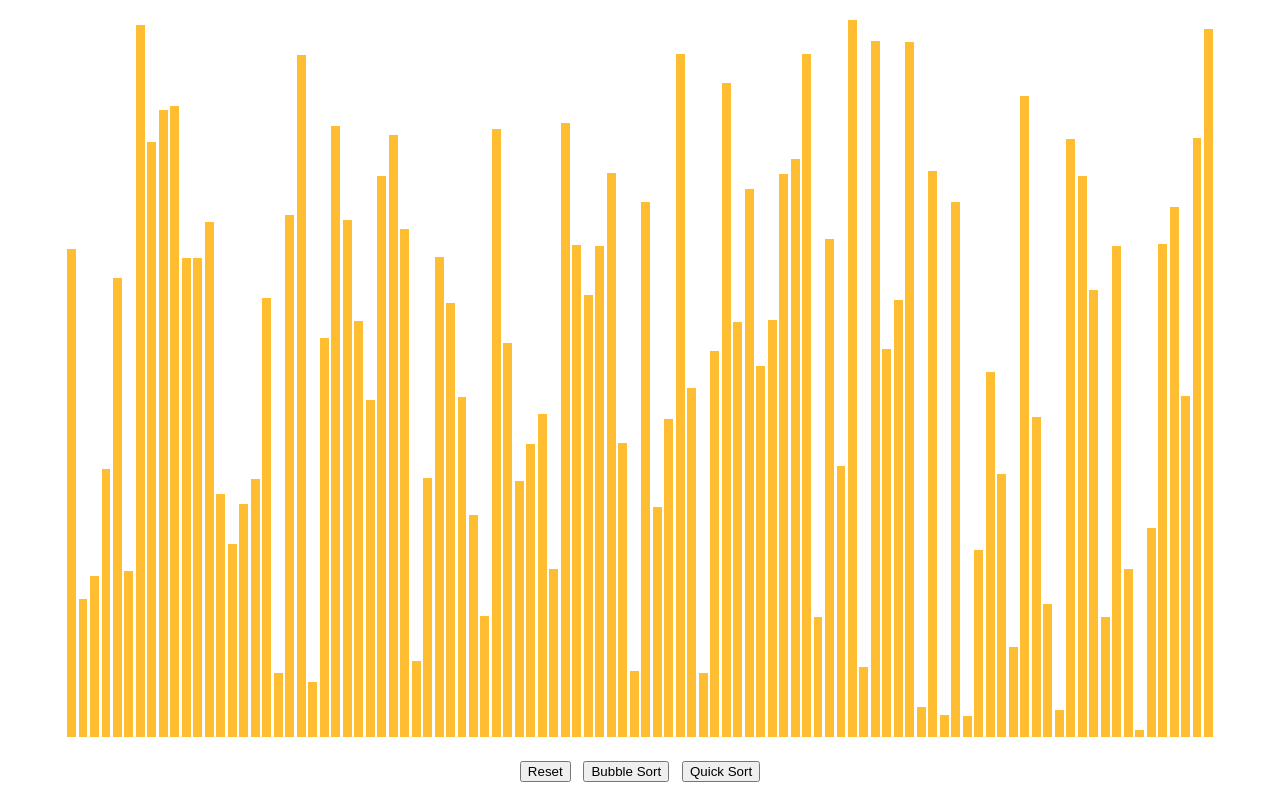
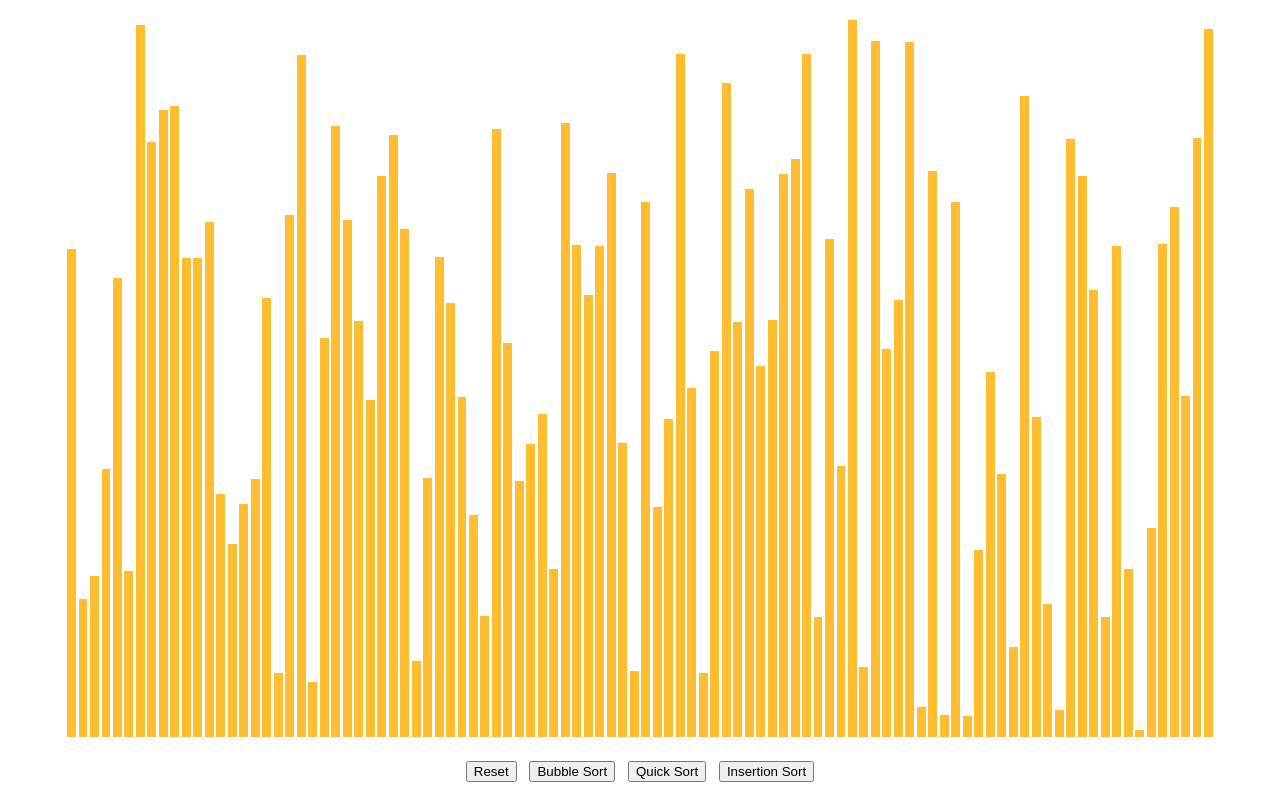
Before and after one commit to laujamie/react-sorting-visualizer, a React (Create React App) app: page / in a window 1280 px wide. Built offline with nearby package versions, Linux system fonts and the light colour scheme.

Commit message:
Add insertion sort and refactor quick sort

```diff
--- /dev/null
+++ b/src/components/SortingAlgorithms/InsertionSort/InsertionSort.tsx
@@ -0,0 +1,16 @@
+export const insertionSortAnimations = (arr: number[]): number[][] => {
+  let animations: number[][] = [];
+  for (let i = 1; i < arr.length; i++) {
+    let temp = arr[i];
+    let j = i - 1;
+    while (j >= 0 && temp < arr[j]) {
+      animations.push([j, j + 1]); // highlight the two bars
+      animations.push([j + 1, j]); // swap
+      animations.push([j, j + 1]); // reset
+      arr[j + 1] = arr[j];
+      j--;
+    }
+    arr[j + 1] = temp;
+  }
+  return animations;
+};
--- a/src/components/SortingAlgorithms/SortingAlgorithms.tsx
+++ b/src/components/SortingAlgorithms/SortingAlgorithms.tsx
@@ -1,2 +1,3 @@
 export { bubbleSortAnimations } from "./BubbleSort/BubbleSort";
 export { quickSortAnimations } from "./QuickSort/QuickSort";
+export { insertionSortAnimations } from "./InsertionSort/InsertionSort";
--- a/src/components/SortingVisualizer/SortingVisualizer.tsx
+++ b/src/components/SortingVisualizer/SortingVisualizer.tsx
@@ -3,7 +3,8 @@ import "./SortingVisualizer.scss";
 
 import {
   bubbleSortAnimations,
-  quickSortAnimations
+  quickSortAnimations,
+  insertionSortAnimations
 } from "../SortingAlgorithms/SortingAlgorithms";
 
 const SortingVisualizer: React.FC = () => {
@@ -72,20 +73,12 @@ const SortingVisualizer: React.FC = () => {
         HTMLElement
       >;
       if (animations[i].length === 1) {
-        if (pivotColored) {
-          pivotColored = false;
-          const [id] = animations[i];
-          setTimeout(() => {
-            BARS[id].style.backgroundColor = PRIMARY_COLOR;
-          }, i * ANIM_LENGTH);
-        } else {
-          pivotColored = true;
-          const [id] = animations[i];
-          setTimeout(() => {
-            BARS[id].style.backgroundColor = PIVOT_COLOR;
-          }, i * ANIM_LENGTH);
-          j = 0;
-        }
+        const col = pivotColored ? PRIMARY_COLOR : PIVOT_COLOR;
+        pivotColored = !pivotColored;
+        const [id] = animations[i];
+        setTimeout(() => {
+          BARS[id].style.backgroundColor = col;
+        }, i * ANIM_LENGTH);
         continue;
       }
       const [barOneId, barTwoId] = animations[i];
@@ -127,6 +120,35 @@ const SortingVisualizer: React.FC = () => {
     }, animations.length * ANIM_LENGTH);
   };
 
+  const insertionSort = () => {
+    const animations = insertionSortAnimations(arr);
+
+    for (let i = 0; i < animations.length; i++) {
+      const BARS = document.getElementsByClassName("bar") as HTMLCollectionOf<
+        HTMLElement
+      >;
+      const CHANGECOLOR = i % 3 !== 1;
+      if (CHANGECOLOR) {
+        const id = animations[i][0];
+        const barStyles = BARS[id].style;
+        const col = i % 3 === 0 ? SECONDARY_COLOR : PRIMARY_COLOR;
+        setTimeout(() => {
+          barStyles.backgroundColor = col;
+        }, i * ANIM_LENGTH);
+      } else {
+        const [barOneId, barTwoId] = animations[i];
+        const barOneStyles = BARS[barOneId].style;
+        const barTwoStyles = BARS[barTwoId].style;
+        setTimeout(() => {
+          [barOneStyles.height, barTwoStyles.height] = [
+            barTwoStyles.height,
+            barOneStyles.height
+          ];
+        }, i * ANIM_LENGTH);
+      }
+    }
+  };
+
   const resetArray = useCallback(() => {
     const BARS = document.getElementsByClassName("bar") as HTMLCollectionOf<
       HTMLElement
@@ -165,6 +187,7 @@ const SortingVisualizer: React.FC = () => {
       <button onClick={resetArray}>Reset</button>
       <button onClick={bubbleSort}>Bubble Sort</button>
       <button onClick={quickSort}>Quick Sort</button>
+      <button onClick={insertionSort}>Insertion Sort</button>
     </React.Fragment>
   );
 };
```
